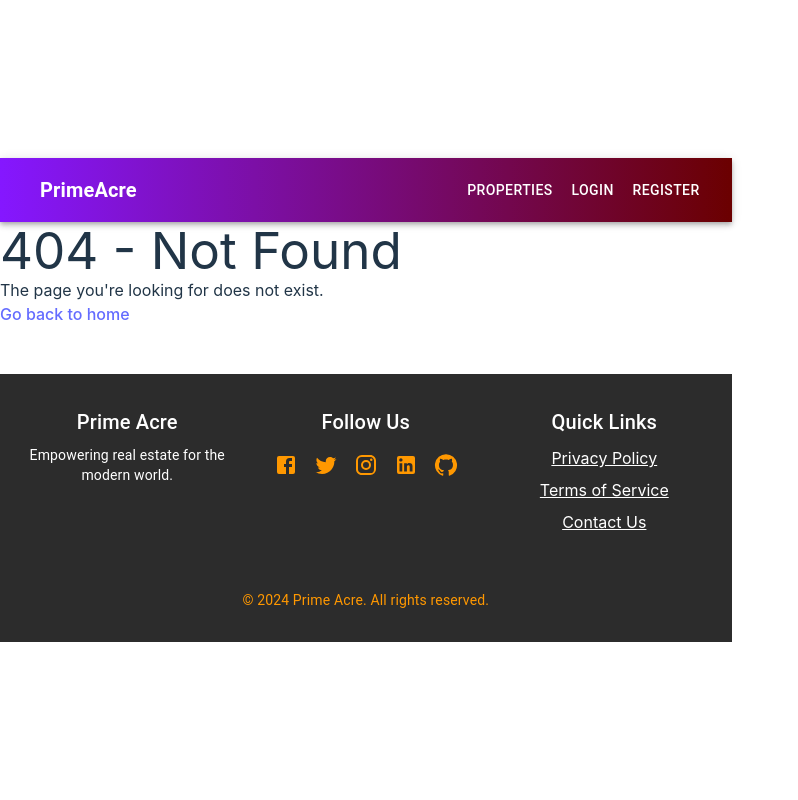
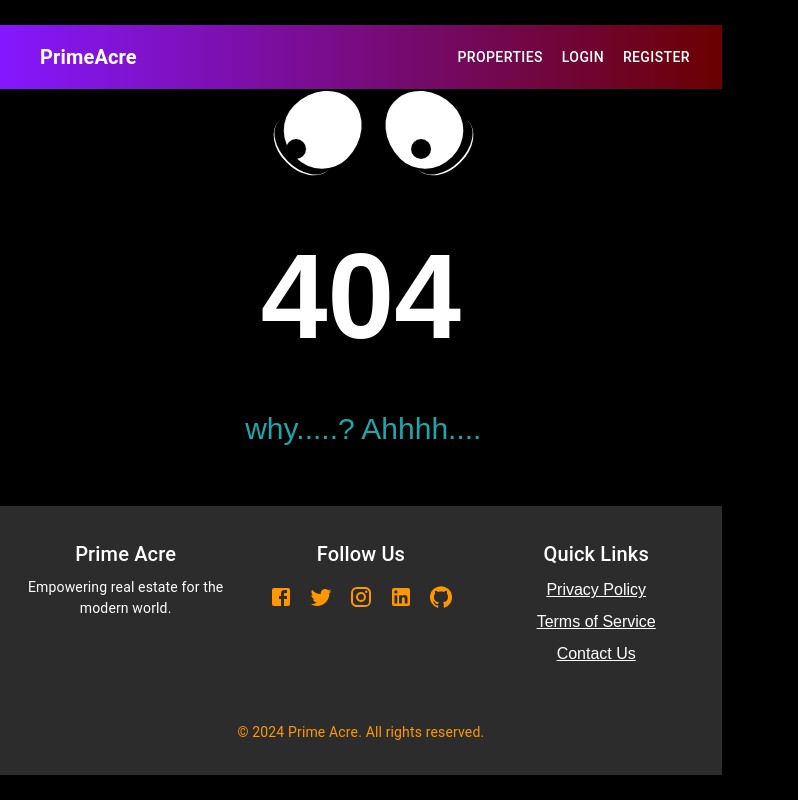
Before and after one commit to Faheem219/PrimeAcre-FSD, a React (Vite) app in the folder PrimeAcre/frontend/: page /privacy-policy in a window 1280 px wide. Shown: the whole page, without its empty margins (0-798 px from the left). Built offline with nearby package versions, Linux system fonts and the light colour scheme; no server answers; a web font is replaced by a local one.

Commit message:
404 page not found

```diff
--- /dev/null
+++ b/PrimeAcre/frontend/src/pages/NotFoundPage.css
@@ -0,0 +1,148 @@
+/* NotFoundPage.css */
+
+/* Box-sizing reset */
+*,
+*::after,
+*::before {
+    box-sizing: border-box;
+}
+
+/* Global styles */
+html,
+body {
+    height: 100%;
+    margin: 0;
+    background: #000;
+    font-family: Arial, "Helvetica Neue", Helvetica, sans-serif;
+}
+
+/* Container to cover full page */
+.not-found-container {
+    display: flex;
+    justify-content: center;
+    align-items: center;
+    min-height: 100vh;
+    background: #000;
+}
+
+/* Centering the content */
+.not-found-body {
+    text-align: center;
+    color: #fff;
+}
+
+/* 404 Error Code */
+.error-code {
+    font-size: 120px;
+    font-weight: 800;
+    margin-bottom: 20px;
+}
+
+/* Error Message */
+.error-text {
+    color: #1ea7ab;
+    font-size: 30px;
+    overflow: hidden;
+    display: inline-block;
+    white-space: nowrap;
+    animation: text-show 2s infinite steps(3);
+}
+
+/* Head (animation) */
+.head {
+    display: block;
+    position: relative;
+    width: 200px;
+    margin: 0 auto 30px;
+    animation: shvr 0.2s infinite;
+}
+
+/* Eyes animation */
+.head::after {
+    content: '';
+    width: 20px;
+    height: 20px;
+    background: #000;
+    position: absolute;
+    top: 30px;
+    left: 25px;
+    border-radius: 50%;
+    box-shadow: 125px 0 0 #000;
+    animation: eye 2.5s infinite;
+}
+
+/* Meta (eye whites) */
+.meta {
+    position: relative;
+    display: inline-block;
+    background: #fff;
+    width: 75px;
+    height: 80px;
+    border-radius: 50% 50% 50% 50% / 45px 45px 45% 45%;
+    transform: rotate(45deg);
+}
+
+.meta::after {
+    content: '';
+    position: absolute;
+    border-bottom: 2px solid #fff;
+    width: 70px;
+    height: 50px;
+    left: 0px;
+    bottom: -10px;
+    border-radius: 50%;
+}
+
+.meta:nth-of-type(2) {
+    float: right;
+    transform: rotate(-45deg);
+}
+
+.meta:nth-of-type(2)::after {
+    left: 5px;
+}
+
+/* Animations */
+@keyframes eye {
+
+    0%,
+    30%,
+    55%,
+    90%,
+    100% {
+        transform: translate(0, 0);
+    }
+
+    10%,
+    25% {
+        transform: translate(0, 20px);
+    }
+
+    65% {
+        transform: translate(-20px, 0);
+    }
+
+    80% {
+        transform: translate(20px, 0);
+    }
+}
+
+@keyframes shvr {
+    0% {
+        transform: translate(1px);
+    }
+
+    50% {
+        transform: translate(0);
+    }
+
+    100% {
+        transform: translate(-1px);
+    }
+}
+
+@keyframes text-show {
+    to {
+        text-indent: -373px;
+    }
+}
--- a/PrimeAcre/frontend/src/pages/NotFoundPage.jsx
+++ b/PrimeAcre/frontend/src/pages/NotFoundPage.jsx
@@ -1,15 +1,21 @@
 // src/pages/NotFoundPage.jsx
+
 import React from 'react';
-import { Link } from 'react-router-dom';
+import './NotFoundPage.css'; // Ensure the CSS file is in the same directory
 
-function NotFoundPage() {
+const NotFoundPage = () => {
   return (
-    <div>
-      <h1>404 - Not Found</h1>
-      <p>The page you're looking for does not exist.</p>
-      <Link to="/">Go back to home</Link>
+    <div className="not-found-body">
+      <div className="head">
+        <div className="meta"></div>
+        <div className="meta"></div>
+      </div>
+      <div className="message">
+        <div className="error-code">404</div>
+        <div className="error-text">Got lost? How.....?  why.....?  Ahhhh....</div>
+      </div>
     </div>
   );
-}
+};
 
 export default NotFoundPage;
```
